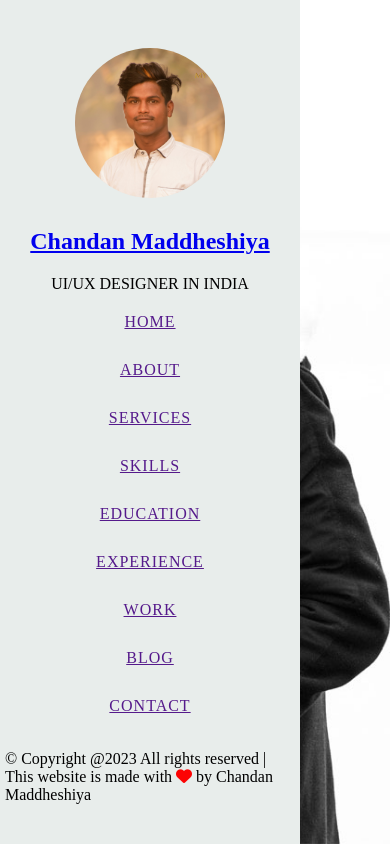
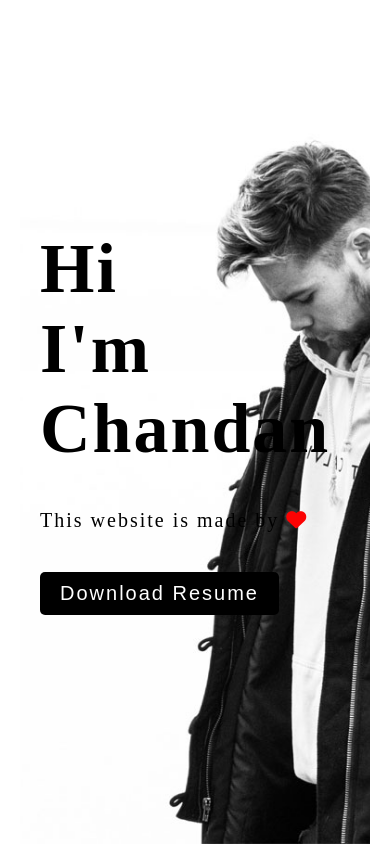
Before and after one commit to Maddheshiya007/Portfolio-site, a plain HTML site: page index.html in a window 390 px wide. Drawn offline with Linux system fonts and the light colour scheme.

Commit message:
navbar is removed for the small screen

```diff
--- a/index.html
+++ b/index.html
@@ -37,15 +37,15 @@
                 <nav id="main-manu" role="navigation" class="navbar">
                     <div id="navbar" class="collapse" aria-expanded="false">
                         <ul>
-                            <li><a href="">HOME </a></li>
-                            <li><a href="">ABOUT</a></li>
-                            <li><a href="">SERVICES</a></li>
-                            <li><a href="">SKILLS</a></li>
-                            <li><a href="">EDUCATION</a></li>
-                            <li><a href="">EXPERIENCE</a></li>
-                            <li><a href="">WORK</a></li>
-                            <li><a href="">BLOG</a></li>
-                            <li><a href="">CONTACT</a></li>
+                            <li><a href="#">HOME </a></li>
+                            <li><a href="#About">ABOUT</a></li>
+                            <li><a href="#Services">SERVICES</a></li>
+                            <li><a href="#Skills">SKILLS</a></li>
+                            <li><a href="#Education">EDUCATION</a></li>
+                            <li><a href="#Experience">EXPERIENCE</a></li>
+                            <li><a href="#Work">WORK</a></li>
+                            <li><a href="#Blog">BLOG</a></li>
+                            <li><a href="#Contact">CONTACT</a></li>
                         </ul>
 
                     </div>
@@ -65,7 +65,7 @@
                 </div>
 
                 <!-- About section is here -->
-                <div class="about">
+                <div class="about" id="About">
                     <h2>About Me</h2>
                     <h3>Who I am ?</h3>
                     <p>I am a UI/UX Designer & Front End Developer from India. I enjoy taking complex problems and
@@ -84,7 +84,7 @@
 
                 <!-- Services section is here -->
 
-                <div class="services">
+                <div class="services" id="Services">
                     <h2>Services</h2>
                     <h3>What I do ?</h3>
                     <p>I have been working as a freelance UI/UX Designer & Front End Developer for 2 years, have
@@ -120,7 +120,7 @@
                 </div>
 
                 <!-- Skills section is here -->
-                <div class="skills">
+                <div class="skills" id="Skills">
                     <h2>Skills</h2>
                     <div class="skill-box">
 
@@ -233,7 +233,7 @@
 
 
                 <!-- Education section is here -->
-                <div class="education">
+                <div class="education" id="Education">
                     <h2>Education</h2>
                     <div class="edu-box">
                         <div class="edu-boxes">
@@ -276,7 +276,7 @@
 
 
                 <!-- Contact section is here -->
-                <div class="contact">
+                <div class="contact" id="Contact">
                     <h2>Contact Me</h2>
                     <!-- <div class="contact-box"> -->
                     <form action="" id="contact-box">
--- a/style.css
+++ b/style.css
@@ -2,6 +2,7 @@
     margin: 0;
     padding: 0;
     box-sizing: border-box;
+    scroll-behavior: smooth;
 }
 
 .container {
@@ -14,16 +15,32 @@
 .container-wrap {
     max-width: 1170px;
     margin: 0 auto;
+    /* position: relative; */
+    display: flex;
+    flex-wrap: wrap;
+    flex-direction: row;
+    justify-content: space-between;
 
+}
+
+@media screen and (max-width: 1170px) {
+    .container-wrap {
+        width: 100%;
+        padding: 0 20px;
+    }
+
+    #aside {
+        display: none;
+    }
 }
 
 #aside {
     height: 100vh;
     padding-top: 3em;
     padding-bottom: 40px;
-    float: left;
+    /* float: left; */
     width: 300px;
-    position: fixed;
+    /* position: fixed; */
     overflow-y: scroll;
     z-index: 1001;
     background-color: rgb(232, 237, 235);
@@ -78,9 +95,6 @@
 }
 
 #main-sec {
-    position: relative;
-    float: right;
-    /* background-color: rosybrown; */
     height: 100vh;
     overflow-y: scroll;
     width: calc(1170px - 300px);
@@ -95,32 +109,28 @@
     background-repeat: no-repeat;
     position: relative;
     margin-bottom: 10%;
+    display: flex;
+    flex-direction: column;
+    justify-content: center;
+    align-items: space-between;
 }
 
 .hero-dp h1 {
     color: #000000;
     font-size: 70px;
-    position: absolute;
-    top: 50%;
-    left: 20%;
-    transform: translate(-50%, -50%);
+    margin: 20px 0 20px 20px;
     letter-spacing: 2px;
 }
 
 .hero-dp p {
     color: #000000;
     font-size: 20px;
-    position: absolute;
-    top: 70%;
-    left: 5%;
-
+    margin: 20px 0 20px 20px;
     letter-spacing: 2px;
 }
 
 .buttondsn {
-    position: absolute;
-    top: 90%;
-    left: 5%;
+    margin: 20px 0 20px 20px;
     letter-spacing: 2px;
     padding: 10px 20px;
     border: none;
@@ -145,9 +155,7 @@ button:hover {
 .education,
 .contact {
     padding: 5%;
-    /* margin-bottom: 5px; */
     position: relative;
-    background-color: rgb(187, 216, 206);
     background-color: white;
 }
 
@@ -157,10 +165,12 @@ button:hover {
 .skills h2,
 .education h2,
 .contact h2 {
-    font-size: 20px;
+    font-size: 70px;
     margin-bottom: 5%;
+    color: #c2c0c0;
+    text-transform: uppercase;
+    user-select: none;
     text-align: center;
-    text-transform: uppercase;
 }
 
 .about h3,
@@ -185,7 +195,6 @@ button:hover {
     flex-direction: row;
     justify-content: space-between;
     width: 100%;
-    /* margin-bottom: 10%; */
 
 }
 
```
